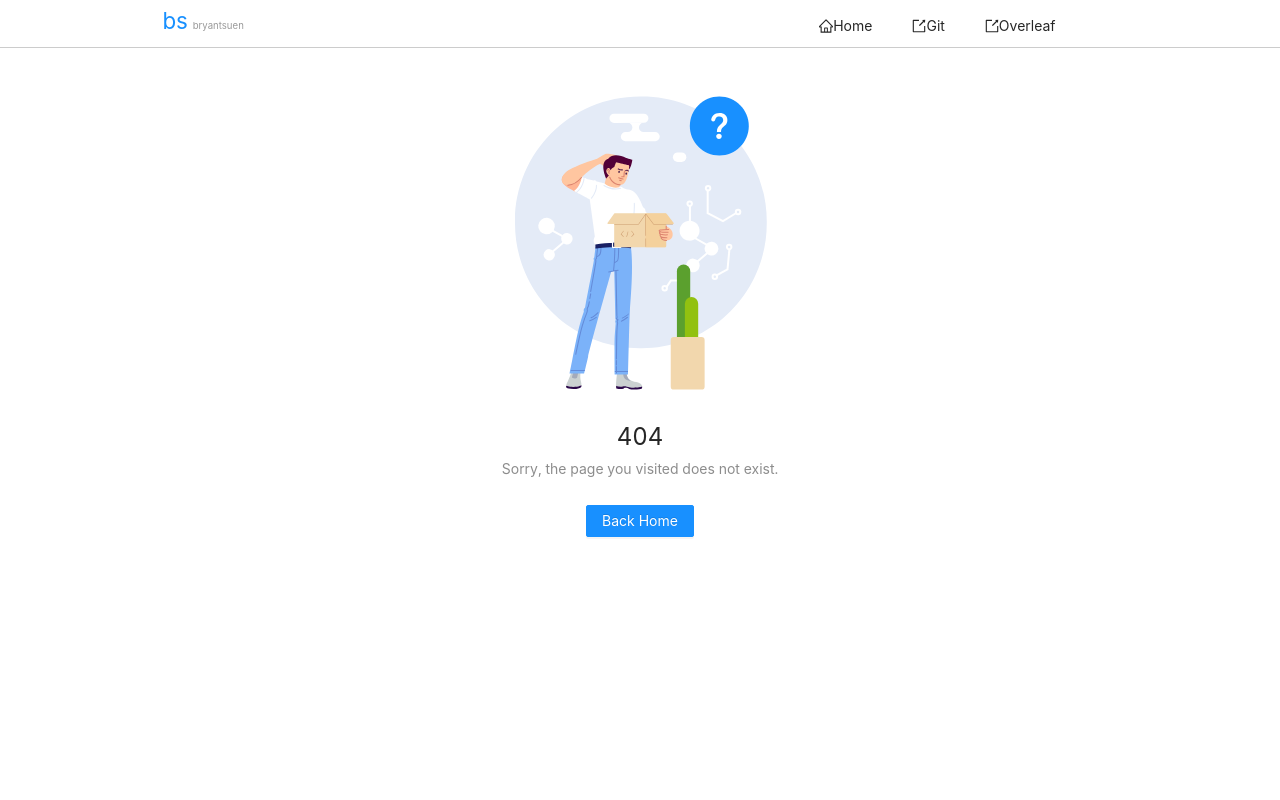
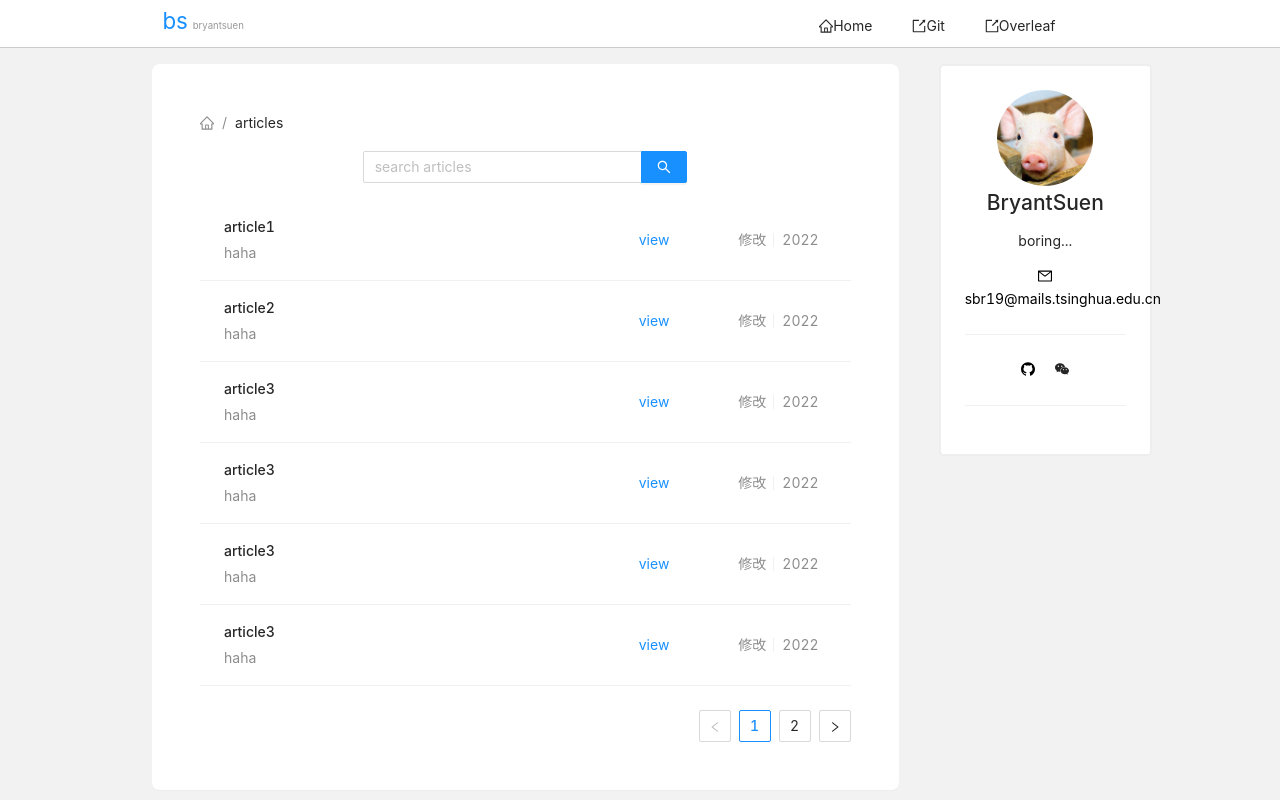
Before and after one commit to BryantSuen/front-end, a React (Create React App) app: page /articles in a window 1280 px wide. Shown: the top 800 px of the page. Built offline with nearby package versions, Linux system fonts and the light colour scheme.

Commit message:
feat: :sparkles: add skeleton of article page

```diff
--- a/src/App.tsx
+++ b/src/App.tsx
@@ -9,6 +9,7 @@ import Footer from "./components/Footer";
 import AdminPage from "./pages/AdminPage";
 import NotfoundPage from "./pages/NotfoundPage";
 import PermissionDeniedPage from "./pages/PermissionDeniedPage";
+import ArticlePage from "./pages/ArticlePage";
 const App: React.FC = () => {
   return (
     <div className="App">
@@ -18,13 +19,14 @@ const App: React.FC = () => {
           <Route path="/" element={<Navigate to="/home" replace />} />
           <Route path="/home" element={<HomePage />} />
           <Route path="/about" element={<AboutPage />} />
+          <Route path="/articles" element={<ArticlePage />} />
           <Route
             path="/admin/*"
             element={
-              // <RequireAuth>
-              //   <AdminPage />
-              // </RequireAuth>
-              <AdminPage/>
+              <RequireAuth>
+                <AdminPage />
+              </RequireAuth>
+              // <AdminPage/>
             }
           />
           <Route path="/unauthed" element={<PermissionDeniedPage />} />
--- a/src/pages/AdminPage/LabelPage.tsx
+++ /dev/null
@@ -1,40 +0,0 @@
-import React, { useState } from "react";
-import { Breadcrumb, Input, Tag, Form, Tooltip, Modal } from "antd";
-import { PlusOutlined } from "@ant-design/icons";
-
-const LabelPage: React.FC = () => {
-  interface FormData {
-    intro: string;
-  }
-  const [form] = Form.useForm<FormData>();
-  const [preview, setPreview] = useState(false);
-
-  const onFormFinish = (values: FormData) => {
-    console.log(values);
-  };
-
-  return (
-    <div style={{ height: "100%" }}>
-      <Breadcrumb style={{ margin: "16px 0" }}>
-        <Breadcrumb.Item>Home</Breadcrumb.Item>
-        <Breadcrumb.Item>Admin</Breadcrumb.Item>
-        <Breadcrumb.Item>Label</Breadcrumb.Item>
-      </Breadcrumb>
-      <div
-        className="labelContainer"
-        style={{
-          padding: 24,
-          margin: 20,
-          height: "100%",
-          minHeight: "80vh",
-          background: "#fff",
-          borderRadius: "0.5%",
-        }}
-      >
-        <h1>Manage Labels</h1>
-      </div>
-    </div>
-  );
-};
-
-export default LabelPage;
--- a/src/pages/AdminPage/index.tsx
+++ b/src/pages/AdminPage/index.tsx
@@ -5,7 +5,6 @@ import { Routes, Route, Link, useLocation, Navigate } from "react-router-dom";
 import PublishPage from "./PublishPage";
 import IntroPage from "./IntroPage";
 import ArticlePage from "./ArticlePage";
-import LabelPage from "./LabelPage";
 
 const { Sider } = Layout;
 
@@ -25,9 +24,6 @@ const AdminPage: React.FC = () => {
           <Menu.Item key="articles">
             <Link to="/admin/articles">article</Link>
           </Menu.Item>
-          <Menu.Item key="label">
-            <Link to="/admin/label">label</Link>
-          </Menu.Item>
           <Menu.Item key="publish">
             <Link to="/admin/publish">publish</Link>
           </Menu.Item>
@@ -42,7 +38,6 @@ const AdminPage: React.FC = () => {
           <Route path="/publish" element={<PublishPage />} />
           <Route path="/intro" element={<IntroPage />} />
           <Route path="/articles" element={<ArticlePage />} />
-          <Route path="/label" element={<LabelPage />} />
         </Routes>
       </div>
     </Layout>
--- /dev/null
+++ b/src/pages/ArticlePage/index.module.css
@@ -0,0 +1,58 @@
+.page {
+    position: relative;
+    min-height: 100vh;
+    background-color: #f2f2f2;
+  }
+
+  .content {
+    min-height: 70vh;
+    padding: 24px;
+    margin: 0 0 20px 300px;
+    padding: 64px 120px;
+    background-color: #fff;
+    opacity: 0.95;
+  }
+  .logo {
+    float: left;
+    width: 120px;
+    height: 31px;
+    margin: 0 16px 16px 0;
+  }
+
+  .card {
+    min-height: 500px;
+    opacity: 100%;
+    padding: 0 50px;
+    background: #fff;
+    opacity: 0;
+  }
+
+  .left_text {
+    background-color: #fff;
+    padding: 3rem;
+    margin: 1rem 2rem;
+    border-radius: 0.5rem;
+    border-bottom: 1px solid #eee;
+    min-height: 70vh;
+  }
+
+  .right_card {
+    background-color: #fff;
+    margin: 1rem 0.5rem;
+    padding: 1.5rem;
+    border-radius: 0.3rem;
+    border: 2px solid #eee;
+  }
+  .profile {
+    text-align: center;
+  }
+
+  .calendar {
+    width: 300px;
+    border: 1px solid #f0f0f0;
+    border-radius: 2px;
+  }
+  /* .ant-row-rtl #components-layout-demo-top .logo {
+    float: right;
+    margin: 16px 0 16px 24px;
+  } */
--- a/src/pages/ArticlePage/index.tsx
+++ b/src/pages/ArticlePage/index.tsx
@@ -1,7 +1,177 @@
-import React from "react";
+import React, { useState } from "react";
+import styles from "./index.module.css";
+import {
+  Row,
+  Col,
+  Avatar,
+  Divider,
+  Breadcrumb,
+  Modal,
+  Button,
+  Input,
+  List,
+} from "antd";
+import {
+  GithubOutlined,
+  WechatOutlined,
+  HomeOutlined,
+  MailOutlined,
+} from "@ant-design/icons";
+import AvatarImage from "../../Assets/Images/pig.jpeg";
+import { Link } from "react-router-dom";
+
+const { Search } = Input;
 
 const ArticlePage: React.FC = () => {
-  return <></>;
+  const [wx, setWx] = useState(false);
+  const handleWechat = () => setWx(true);
+  const handleCloseWechat = () => setWx(false);
+  const data = [
+    {
+      title: "article1",
+      author: "bryantsuen",
+      time: "2022-5-4",
+      abstract: "haha",
+      _id: "123456",
+    },
+    {
+      title: "article2",
+      author: "bryantsuen",
+      time: "2022-5-4",
+      abstract: "haha",
+      _id: "123457",
+    },
+    {
+      title: "article3",
+      author: "bryantsuen",
+      time: "2022-5-4",
+      abstract: "haha",
+      _id: "123458",
+    },
+    {
+      title: "article3",
+      author: "bryantsuen",
+      time: "2022-5-4",
+      abstract: "haha",
+      _id: "123458",
+    },
+    {
+      title: "article3",
+      author: "bryantsuen",
+      time: "2022-5-4",
+      abstract: "haha",
+      _id: "123458",
+    },
+    {
+      title: "article3",
+      author: "bryantsuen",
+      time: "2022-5-4",
+      abstract: "haha",
+      _id: "123458",
+    },
+    {
+      title: "article3",
+      author: "bryantsuen",
+      time: "2022-5-4",
+      abstract: "haha",
+      _id: "123458",
+    },
+  ];
+
+  return (
+    <div className={styles.page}>
+      {/* <div className={styles.content}> */}
+      <Row justify="center" align="top">
+        <Col
+          className={styles.left_text}
+          xs={20}
+          sm={20}
+          md={16}
+          lg={14}
+          xl={14}
+        >
+          <div>
+            <Breadcrumb>
+              <Breadcrumb.Item>
+                <Link to="/">
+                  <HomeOutlined />
+                </Link>
+              </Breadcrumb.Item>
+              <Breadcrumb.Item>
+                <Link to="/articles">
+                  <span>articles</span>
+                </Link>
+              </Breadcrumb.Item>
+            </Breadcrumb>
+            <div style={{ margin: "17px auto", width: "50%" }}>
+              <Search placeholder="search articles" enterButton />
+            </div>
+            <List
+              itemLayout="horizontal"
+              dataSource={data}
+              pagination={{
+                pageSize: 6,
+              }}
+              size="large"
+              renderItem={(item) => (
+                <List.Item
+                actions={["修改","2022"]}>
+                  <List.Item.Meta
+                    title={
+                      <Link to={`/articles/${item._id}`}>
+                        {item.title}
+                      </Link>
+                    }
+                    description={item.abstract}
+                  />
+                  <Button type="link" style={{ margin: "5px" }}>
+                    view
+                  </Button>
+                </List.Item>
+              )}
+            />
+          </div>
+        </Col>
+        <Col className={styles.right_card} xs={0} sm={0} md={0} lg={4} xl={4}>
+          <div className={styles.profile}>
+            <Avatar src={AvatarImage} size={96} />
+            <h2>BryantSuen</h2>
+            <p>boring...</p>
+            <a
+              href="mailto:sbr19@mails.tsinghua.edu.cn"
+              style={{ color: "#000" }}
+            >
+              <MailOutlined />
+              sbr19@mails.tsinghua.edu.cn
+            </a>
+            <Divider />
+            <span style={{ margin: "10px" }}>
+              <a href="https://github.com/BryantSuen" style={{ color: "#000" }}>
+                <GithubOutlined />
+              </a>
+            </span>
+            <span style={{ margin: "10px" }}>
+              <WechatOutlined onClick={handleWechat} />
+              <Modal
+                visible={wx}
+                onCancel={handleCloseWechat}
+                footer={[
+                  <Button type="primary" onClick={handleCloseWechat}>
+                    Close
+                  </Button>,
+                ]}
+              >
+                <div style={{ textAlign: "center" }}>
+                  <Avatar src={AvatarImage} shape="square" size={128} />
+                </div>
+              </Modal>
+            </span>
+            <Divider />
+          </div>
+        </Col>
+      </Row>
+    </div>
+  );
 };
 
 export default ArticlePage;
```
